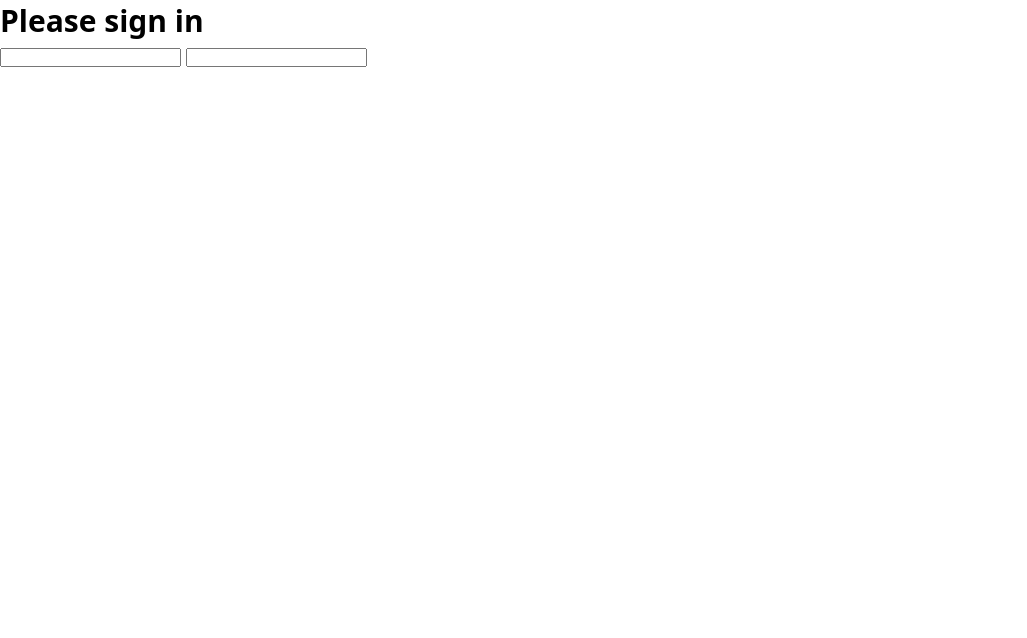
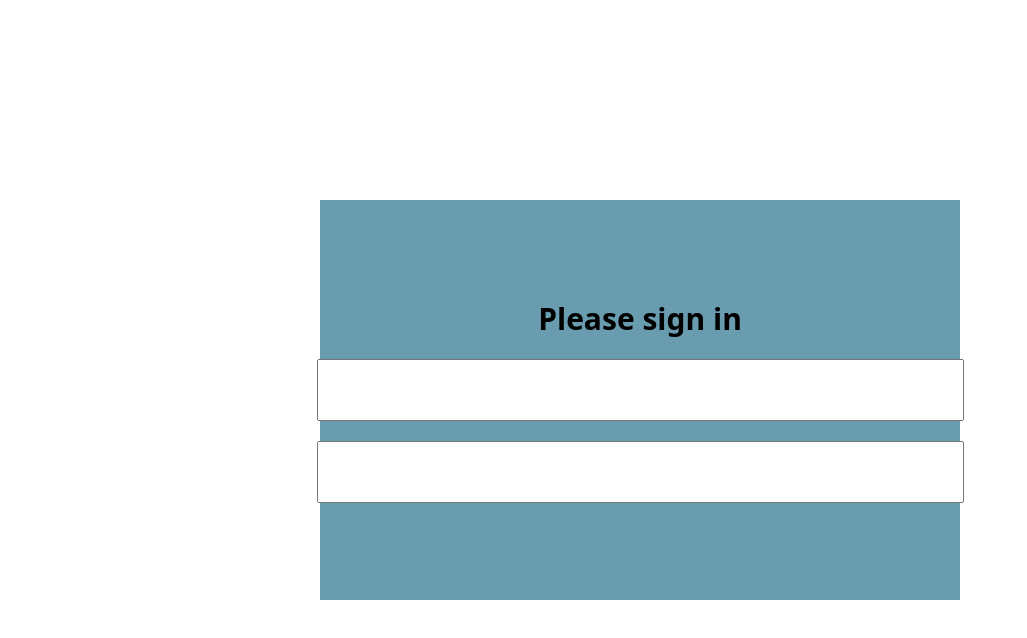
Before and after one commit to Scientific-Research/Sign-in-Form-Exercise-MH, a plain HTML site: page index.html in a window 1280 px wide. Shown: the whole page, without its empty margins (0-1027 px from the left). Drawn offline with Linux system fonts and the light colour scheme.

Commit message:
tillnoweverythingworkswell!

```diff
--- a/index.html
+++ b/index.html
@@ -14,10 +14,12 @@
     <title>Sign-in-Form-Exercise</title>
   </head>
   <body>
-    <form action="">
-      <label for="">Please sign in</label>
-      <input type="email" />
-      <input type="password" />
-    </form>
+    <main>
+      <form action="">
+        <label for="">Please sign in</label>
+        <input class="email" type="email" />
+        <input class="password" type="password" />
+      </form>
+    </main>
   </body>
 </html>
--- a/styles.css
+++ b/styles.css
@@ -12,10 +12,27 @@ body {
   font-family: system-ui, -apple-system, BlinkMacSystemFont, "Segoe UI", Roboto,
     Oxygen, Ubuntu, Cantarell, "Open Sans", "Helvetica Neue", sans-serif;
   font-size: 2rem;
+  /* background: green; */
 }
 
-fomr{
+main {
+  height: 100vh;
+  display: flex;
+  align-items: center;
+  justify-content: center;
+}
 
+form {
+  /* padding: 5rem; */
+  background: #689cae;
+  /* margin: 0 auto; */
+  width: 50vw;
+  height: 50vh;
+
+  display: flex;
+  flex-direction: column;
+  justify-content: center;
+  align-items: center;
 }
 
 label {
@@ -23,3 +40,9 @@ label {
   font-size: 3rem;
   font-weight: bold;
 }
+
+input {
+  display: block;
+  margin-top: 2rem;
+  font-size: 5rem;
+}
```
